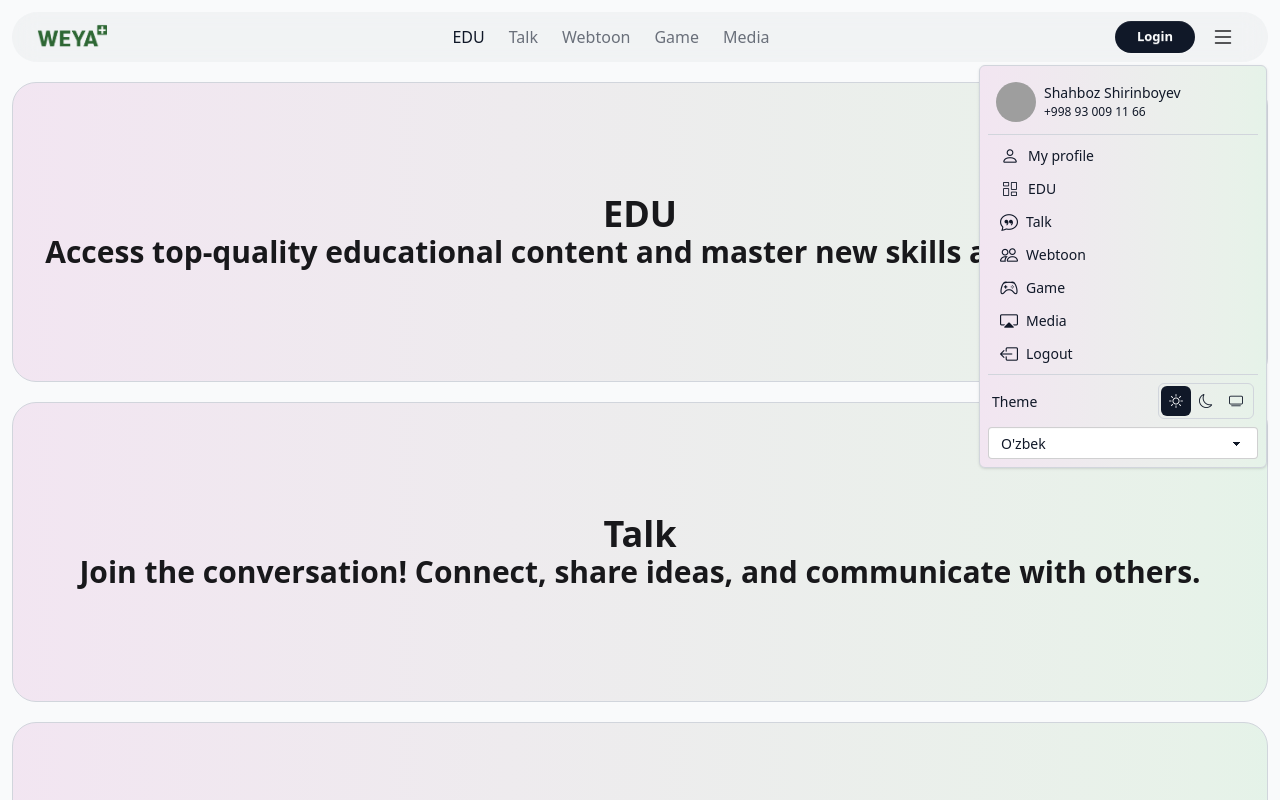
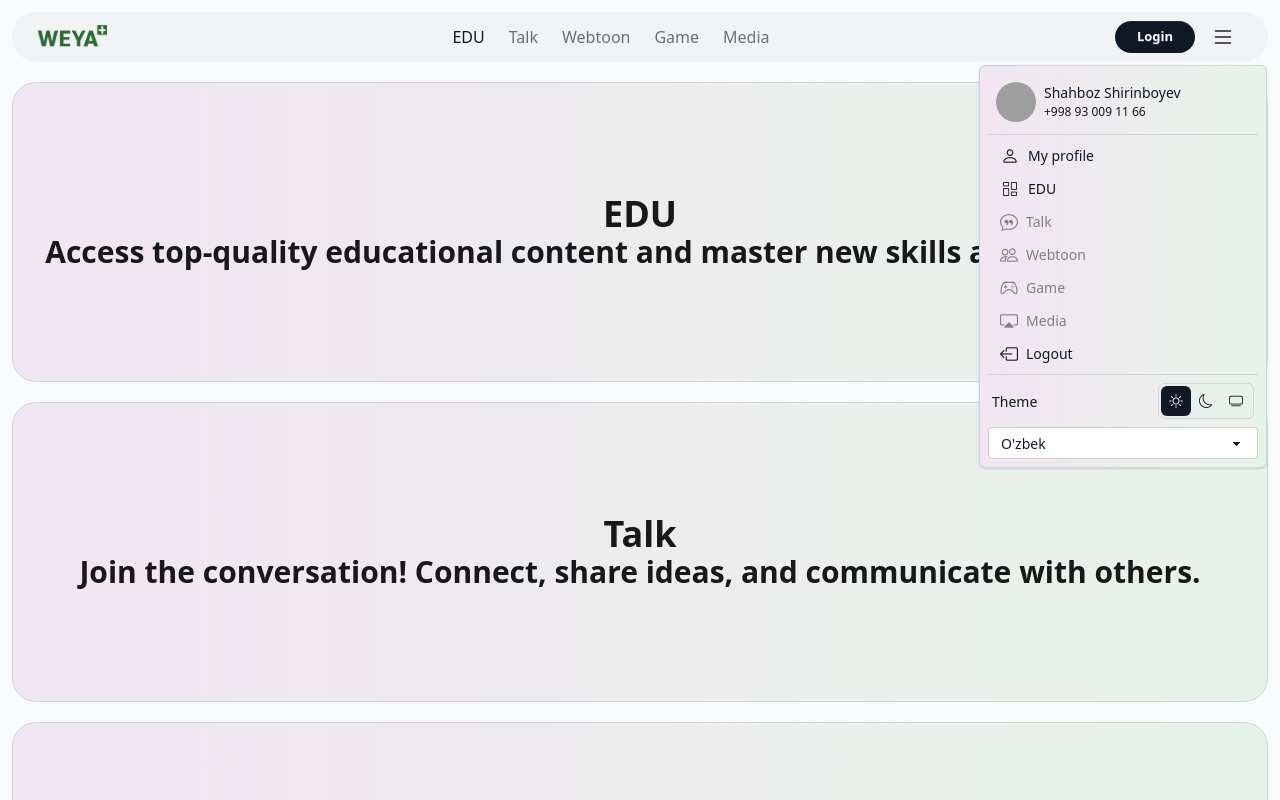
Before and after one commit to shahbozshirinboyev/weya-plus.uz, a React (Vite) app: page / in a window 1280 px wide. Both pictures are taken after a click on the button 1223 px from the left and 37 px from the top of the page. Shown: the top 800 px of the page. Built offline with nearby package versions, Linux system fonts and the light colour scheme; grey boxes are pictures that could not be loaded.

Commit message:
navbar section change some ...

```diff
--- a/src/components/Navbar.jsx
+++ b/src/components/Navbar.jsx
@@ -85,21 +85,21 @@ function Navbar() {
                   </NavLink>
                 </li>
 
-                <li className="tooltip tooltip-left" data-tip="Block">
+                <li className="tooltip tooltip-left opacity-50" data-tip="Block">
                   <span>
                     <i className="bi bi-chat-quote text-[18px] flex justify-center items-center"></i>
                     <a>Talk</a>
                   </span>
                 </li>
 
-                <li className="tooltip tooltip-left" data-tip="Block">
+                <li className="tooltip tooltip-left opacity-50" data-tip="Block">
                   <span>
                     <i className="bi bi-people text-[18px] flex justify-center items-center"></i>
                     <a>Webtoon</a>
                   </span>
                 </li>
 
-                <li className="tooltip tooltip-left" data-tip="Block">
+                <li className="tooltip tooltip-left opacity-50" data-tip="Block">
                   <span>
                     <i className="bi bi-controller text-[18px] flex justify-center items-center"></i>
                     <a>Game</a>
@@ -107,7 +107,7 @@ function Navbar() {
                 </li>
 
                 <li>
-                  <span className="tooltip tooltip-left" data-tip="Block">
+                  <span className="tooltip tooltip-left opacity-50" data-tip="Block">
                     <i className="bi bi-cast text-[18px] flex justify-center items-center"></i>
                     <a>Media</a>
                   </span>
```
